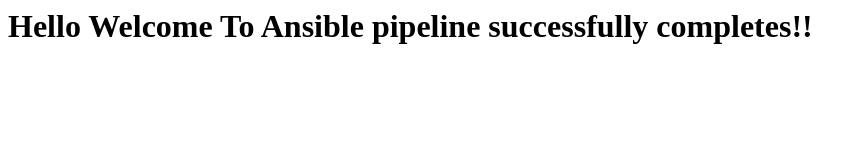
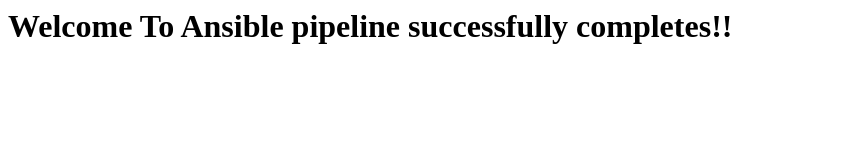
Before and after one commit to chinnadas/ansible-app, a plain HTML site: page index.html in a window 1280 px wide. Shown: the whole page, without its empty margins (0-865 px from the left). Drawn offline with Linux system fonts and the light colour scheme.

Commit message:
Update index.html

```diff
--- a/index.html
+++ b/index.html
@@ -1 +1 @@
-<h1> Hello Welcome To Ansible pipeline successfully completes!!</h1>
+<h1>Welcome To Ansible pipeline successfully completes!!</h1>
```
